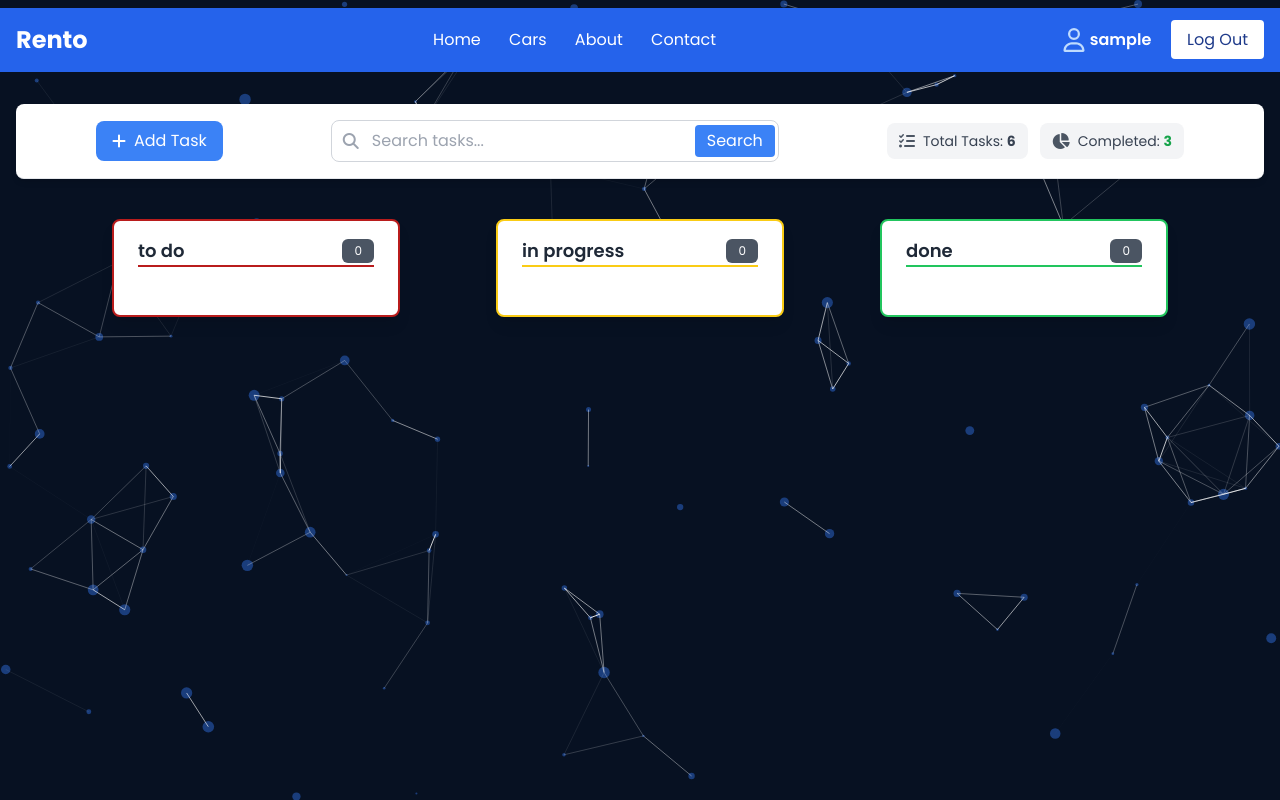
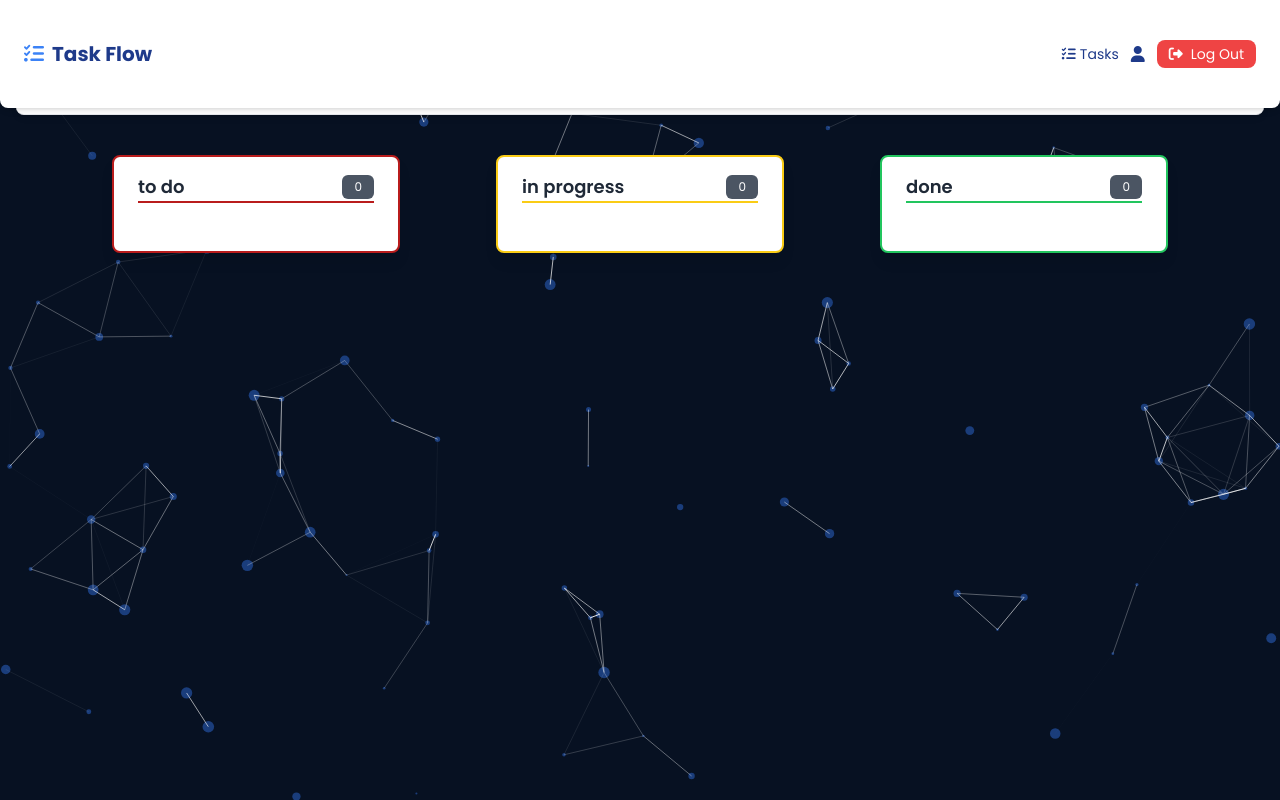
Before and after one commit to Youcode-Classe-E-2024-2025/Ahmed_Taoudi-todo_oop, a PHP site: page / in a window 1280 px wide. Run offline with PHP 8.4, Linux system fonts and the light colour scheme; the visitor is signed in with stand-in values (Sample User, id 1); data that the repository does not hold is empty; a stand-in replaces the project's code that opens the database connection; style sheets or scripts are compiled from the project's sources; some libraries are stand-ins or nearby versions.

Commit message:
change the style of navbare

```diff
--- a/views/partials/navbar.php
+++ b/views/partials/navbar.php
@@ -1,26 +1,47 @@
+<nav class="fixed top-0 left-0 w-full bg-white rounded-b-lg shadow-md p-2 z-50">
+    <div class="container mx-auto flex flex-col md:flex-row items-center justify-between">
+        <div class="flex items-center justify-between w-full">
+            <div class="flex items-center gap-2">
+                <i class="fas fa-tasks text-blue-500 text-xl"></i>
+                <a href="/" class="text-xl font-bold text-blue-900">Task Flow</a>
+            </div>
 
-<nav class="bg-blue-600 p-4">
-        <div class="max-w-7xl mx-auto flex justify-between items-center text-white">
-            <a <?php if(isset($_SESSION['userrole']) && $_SESSION['userrole'] =='admin' ) echo 'href="/admin"' ?>  class="text-2xl font-bold">Rento</a>
+            <div class="flex items-center gap-3">
+                <?php if(!isset($_SESSION['username'])): ?>
+                    <div class="flex gap-2">
+                        <a href="/login" class="flex items-center gap-2 px-3 py-1 bg-blue-500 text-white rounded-lg hover:bg-blue-600 focus:outline-none focus:ring-2 focus:ring-blue-500 focus:ring-opacity-50 transition-all duration-300 text-sm">
+                            <i class="fas fa-sign-in-alt"></i> Log In
+                        </a>
+                        <a href="/signup" class="flex items-center gap-2 px-3 py-1 border border-blue-500 text-blue-500 rounded-lg hover:bg-blue-50 focus:outline-none focus:ring-2 focus:ring-blue-500 focus:ring-opacity-50 transition-all duration-300 text-sm">
+                            <i class="fas fa-user-plus"></i> Sign Up
+                        </a>
+                    </div>
+                <?php else: ?>
+                    <div class="flex items-center gap-3">
+                        <div class="relative group">
+                            <a href="/task" class="flex items-center gap-1 text-blue-900 hover:text-blue-600 transition-colors duration-300 text-sm">
+                                <i class="fas fa-list-check"></i>
+                                <span class="group-hover:pl-1 transition-all duration-300">Tasks</span>
+                            </a>
+                        </div>
+                        <div class="relative group">
+                            <a href="/profile" class="flex items-center gap-1 text-blue-900 hover:text-blue-600 transition-colors duration-300">
+                                <i class="fas fa-user"></i>
+                            </a>
+                        </div>
+                        <a href="/connecter?mtd=logout" class="flex items-center gap-2 px-3 py-1 bg-red-500 text-white rounded-lg hover:bg-red-600 focus:outline-none focus:ring-2 focus:ring-red-500 focus:ring-opacity-50 transition-all duration-300 text-sm">
+                            <i class="fas fa-sign-out-alt"></i> Log Out
+                        </a>
+                    </div>
+                <?php endif; ?>
+            </div>
+        </div>
+    </div>
+</nav>
 
-            <div class="space-x-6">
-                <a href="/" class="hover:text-gray-300">Home</a>
-                <a href="/cars" class="hover:text-gray-300">Cars</a>
-                <a href="/#about" class="hover:text-gray-300">About</a>
-                <a href="/#contact" class="hover:text-gray-300">Contact</a>
-            </div>
-           <div>
-            <?php if(!isset($_SESSION['username'])) {?>
-           <a class=" px-4 py-2 rounded bg-white text-blue-900" href="/login">Log In</a>
-           <a class=" px-4 py-2 rounded bg-white text-blue-900" href="/signup">Sign Up</a>
-           <?php }else{ ?>
-            <a href="/profile">
-            <svg class="fill-blue-200 hover:fill-white size-6 inline-block" xmlns="http://www.w3.org/2000/svg" viewBox="0 0 448 512"><!--!Font Awesome Free 6.7.2 by @fontawesome - https://fontawesome.com License - https://fontawesome.com/license/free Copyright 2024 Fonticons, Inc.--><path d="M304 128a80 80 0 1 0 -160 0 80 80 0 1 0 160 0zM96 128a128 128 0 1 1 256 0A128 128 0 1 1 96 128zM49.3 464l349.5 0c-8.9-63.3-63.3-112-129-112l-91.4 0c-65.7 0-120.1 48.7-129 112zM0 482.3C0 383.8 79.8 304 178.3 304l91.4 0C368.2 304 448 383.8 448 482.3c0 16.4-13.3 29.7-29.7 29.7L29.7 512C13.3 512 0 498.7 0 482.3z"/></svg>
-            <span class="text-white font-semibold mr-4"><?= $_SESSION['username']  ?> </span>
-            </a>
-
-            <a class=" px-4 py-2 rounded bg-white text-blue-900" href="/connecter?mtd=logout">Log Out</a>
-            <?php  } ?>
-           </div>
-        </div>
-    </nav>
+<style>
+body {
+    font-family: 'Poppins', sans-serif;
+    padding-top: 60px; /* Reduced padding to match smaller navbar */
+}
+</style>
```
